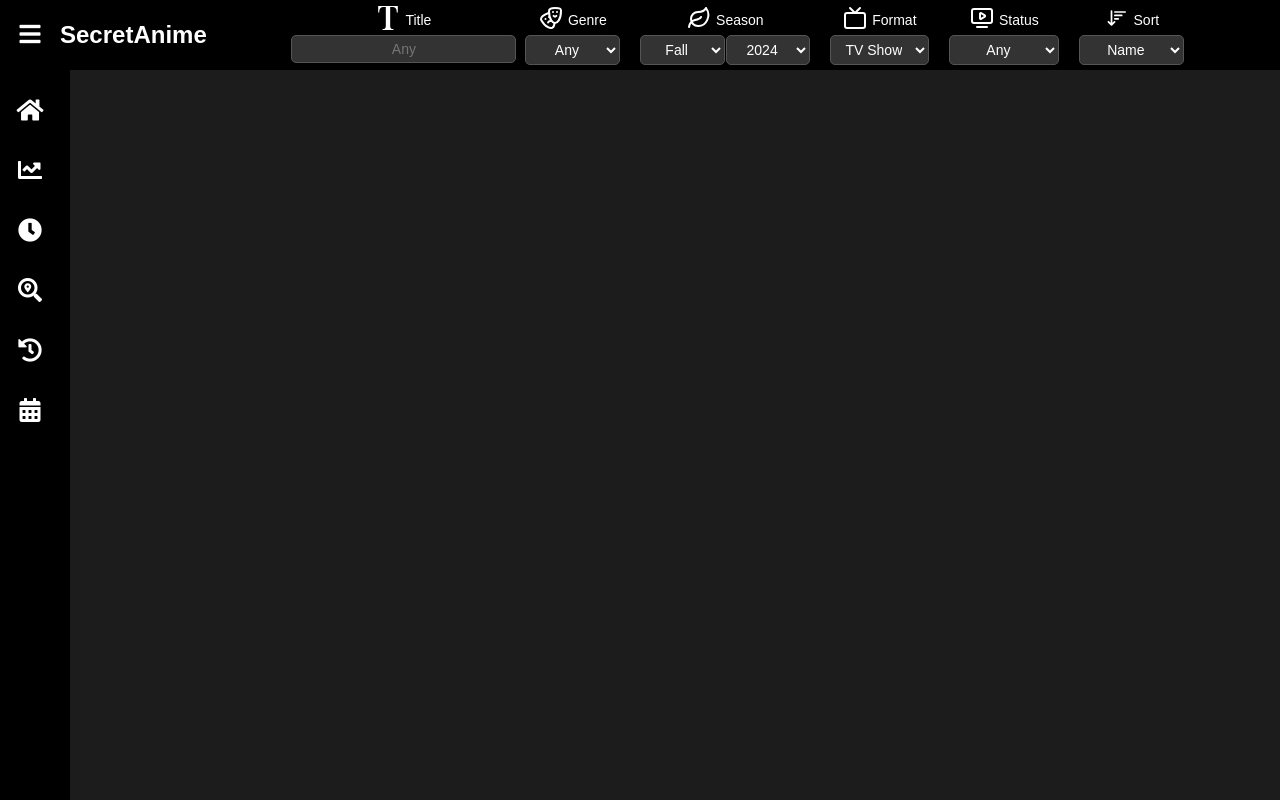
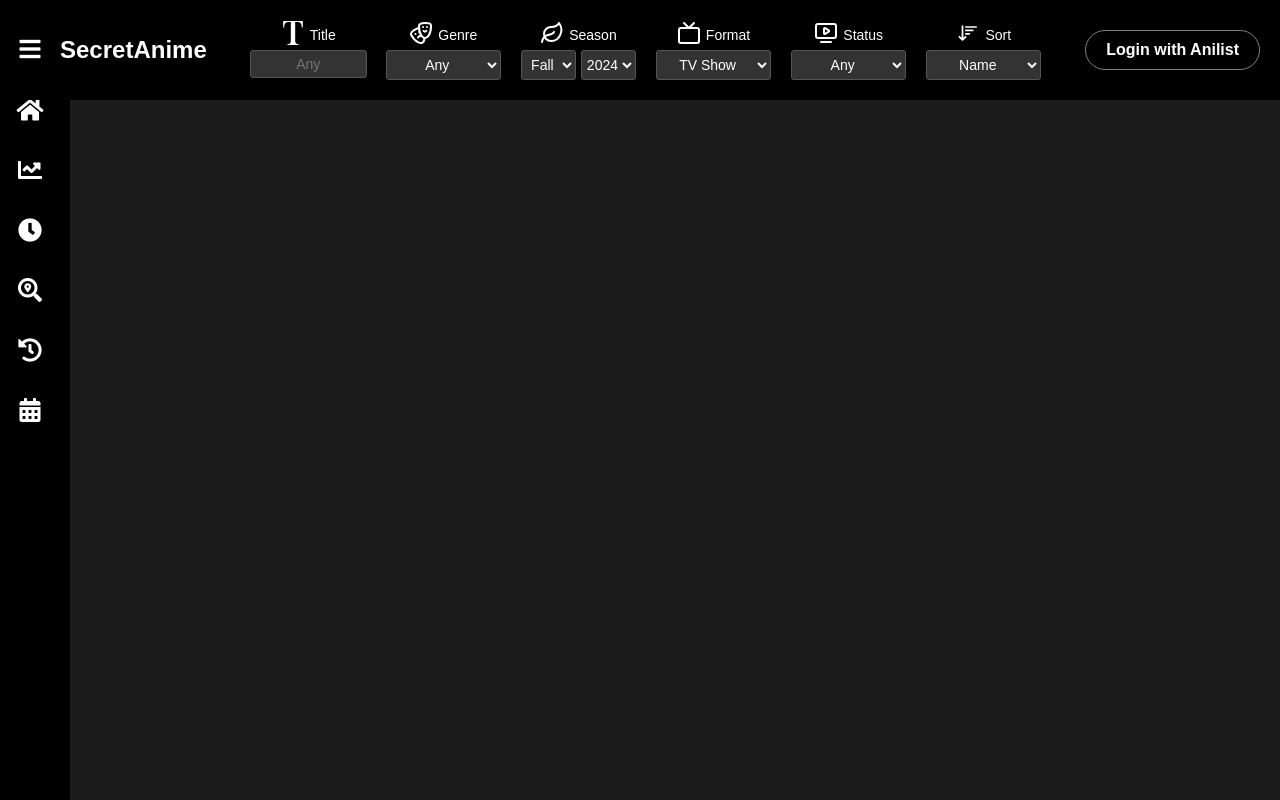
Before and after one commit to ryn-hot/anime-web-client, a website: page frontend/search.html in a window 1280 px wide. Drawn offline with nearby package versions, Linux system fonts and the light colour scheme; no server answers.

Commit message:
updated search header

```diff
--- a/frontend/css/styles.css
+++ b/frontend/css/styles.css
@@ -290,6 +290,7 @@
 }
 
 /* Search Content */
+
 .search-content {
     display: flex;
     align-items: center;
@@ -366,7 +367,7 @@
 
 /* Header Center (Empty) */
 .header-center {
-    flex: 1;
+    flex: 1 1 auto;
     display: flex;
     align-items: center;
     justify-content: center; /* Center the search bar horizontally */
@@ -726,12 +727,27 @@
 
 /* search.html */
 
+/* Header Bar */
+.header-search {
+    height: 100px;
+    display: flex;
+    align-items: center;
+    justify-content: space-between;
+    background-color: #000; /*#000; /*#1c1c1c; */
+    padding: 0px;
+    position: sticky;
+    top: 0;
+    z-index: 1000;
+    transition: margin-left 0.3s ease; /*,Removed shifting */
+}
+
 .icon-container {
     display: flex;
     align-items: flex-start;
-    justify-content: space-between;
+    justify-content: flex-start;
     flex-wrap: wrap;
     gap: 20px;
+    width: 90%;
 }
 
 
@@ -739,8 +755,8 @@
 
 .icon-input {
     width: 100%;
-    padding: 5px 10px;
-    border-radius: 5px;
+    padding: 5px 0px;
+    border-radius: 3px;
     border: 1px solid #555;
     background-color: #333;
     color: #fff;
@@ -775,7 +791,7 @@
     display: flex;
     flex-direction: row;
     align-items: center;
-    gap: 1px;
+    gap: 0px;
 }
 
 /* Adjust .icon-field */
@@ -785,6 +801,14 @@
     align-items: center;
     text-align: center;
     gap: 0px;
+    flex: 1 1 100px;
+}
+
+.icon-field .select-group {
+    gap: 5px; /* Ensure small gap between Season and Year */
+    margin: 0; /* Reset any inherited margin */
+    padding: 0; /* Reset any inherited padding */
+    align-items: center; /* Vertically center both dropdowns */
 }
 
 .icon-field svg {
--- a/frontend/search.html
+++ b/frontend/search.html
@@ -57,7 +57,7 @@
     <div id="overlay" class="overlay"></div>
 
     <!-- Header Bar -->
-    <header class="header">
+    <header class="header-search">
         <div class="header-left">
             <!-- Hamburger Menu -->
             <button class="menu-button" aria-label="Open Menu">
@@ -165,6 +165,8 @@
         </div>
 
         <div class="header-right">
+            <!-- Login Button -->
+            <button class="login-button" id="login-button">Login with Anilist</button>
         </div>
     </header>
 
```
